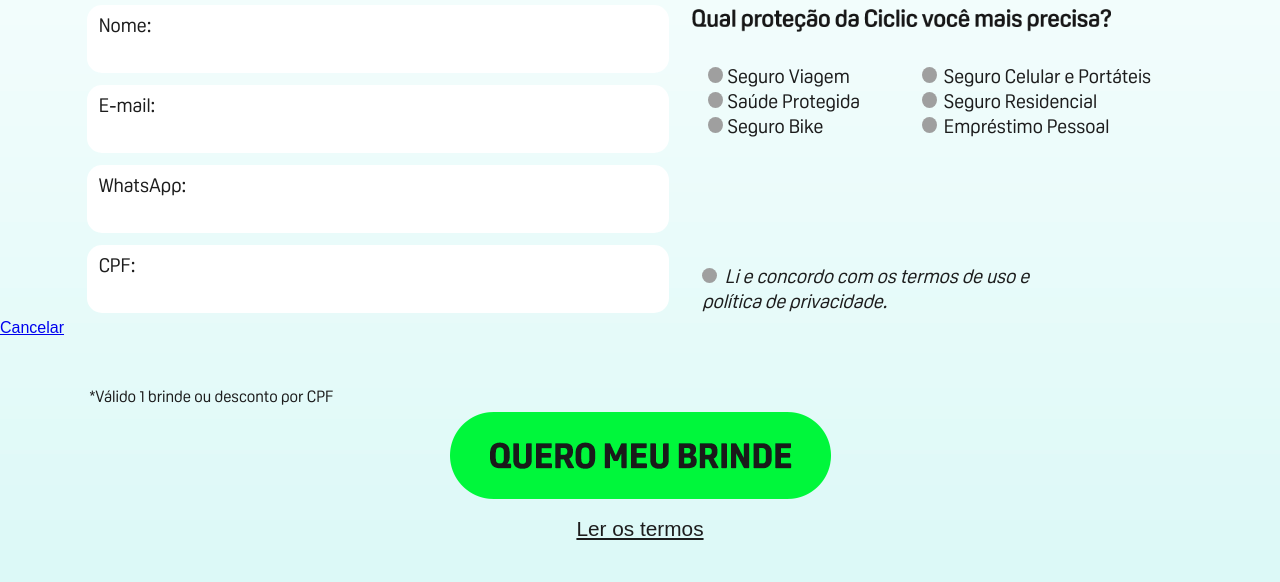
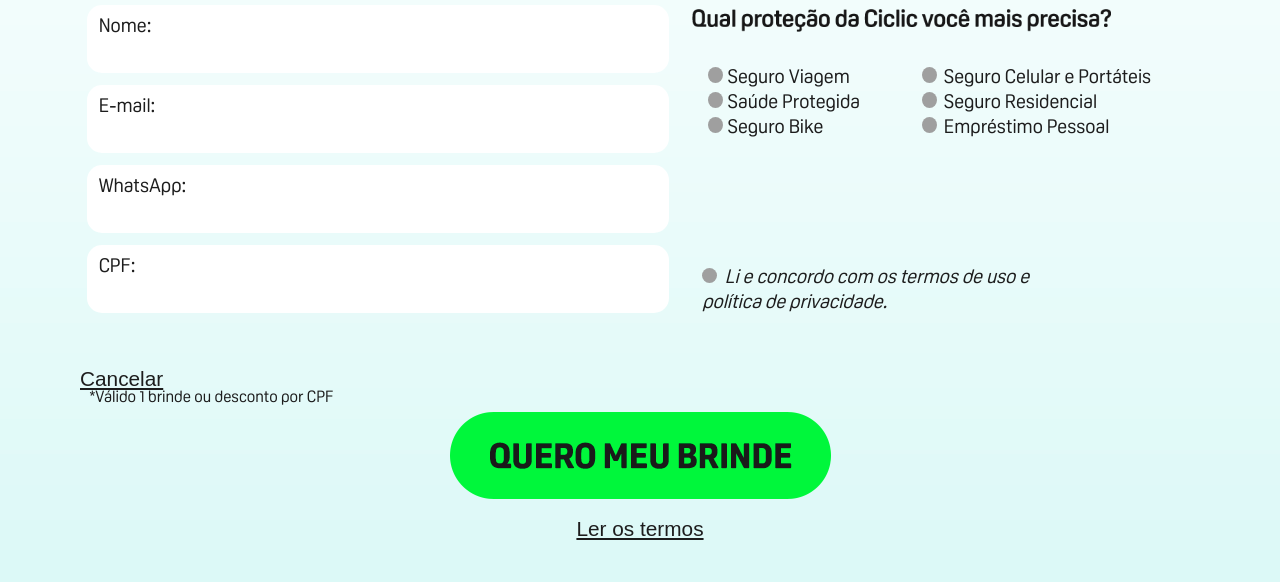
Before and after one commit to DreamBricksOrg/toymachine_app, a Flask app: page /cadastro in a window 1280 px wide. Shown: the part 218-800 px from the top of the page. Run offline with Flask 3, Linux system fonts and the light colour scheme.

Commit message:
Adição de botão voltar/cancelar

```diff
--- a/static/register_styles.css
+++ b/static/register_styles.css
@@ -275,3 +275,14 @@
     display: block;
     margin: 5% auto;
 }
+
+.cancel {
+    position: absolute;
+    top: 585px;
+    left: 80px;
+}
+
+.cancel a {
+    color: #1d1d1d;
+    font-size: 130%;
+}
```
